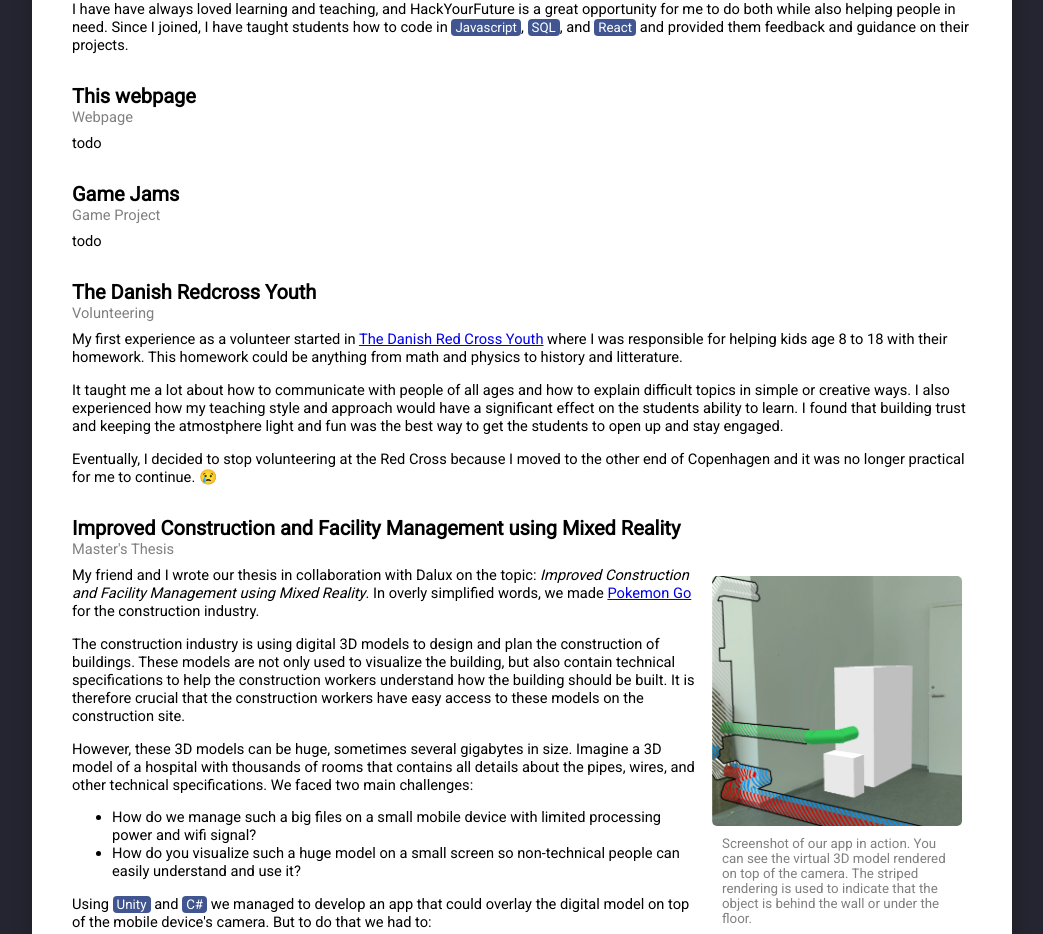
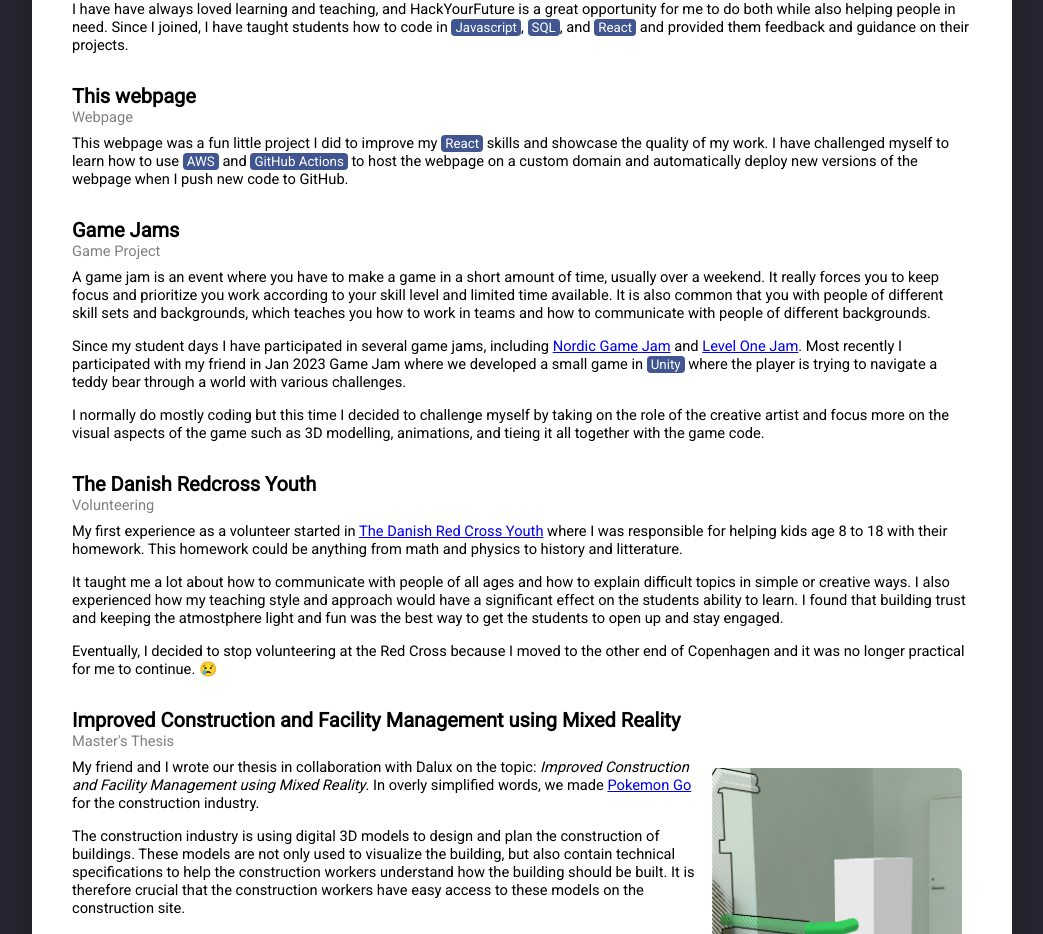
Before and after one commit to bhas/personal, a JavaScript app: page / in a window 1280 px wide. Shown: the part 2019-2953 px from the top of the page, without its empty margins (118-1161 px from the left). Built offline with nearby package versions, Linux system fonts and the light colour scheme.

Commit message:
Added gamejam section

```diff
--- a/src/components/ProjectsSection.js
+++ b/src/components/ProjectsSection.js
@@ -18,11 +18,27 @@
             </Project>
 
             <Project title={"This webpage"} subtitle={"Webpage"}>
-                todo
+                <p>
+                    This webpage was a fun little project I did to improve my <span className="badge">React</span> skills and showcase the quality of my work.
+                    I have challenged myself to learn how to use <span className="badge">AWS</span> and <span className="badge">GitHub Actions</span> to host the webpage on a custom domain and automatically deploy new versions of the webpage when I push new code to GitHub.
+                </p>
             </Project>
 
             <Project title={"Game Jams"} subtitle={"Game Project"}>
-                todo
+                <p>
+                    A game jam is an event where you have to make a game in a short amount of time, usually over a weekend.
+                    It really forces you to keep focus and prioritize you work according to your skill level and limited time available.
+                    It is also common that you with people of different skill sets and backgrounds, which teaches you how to work in teams and how to communicate with people of different backgrounds.
+                </p>
+                <p>
+                    Since my student days I have participated in several game jams, including <a href="https://nordicgamejam.com/" target="_blank">Nordic Game Jam</a> and <a href="https://levelonejam.com/" target="_blank">Level One Jam</a>.
+                    Most recently I participated with my friend in Jan 2023 Game Jam where we developed a small game in <span className="badge">Unity</span> where the player is trying to navigate a teddy bear through a world with various challenges.
+                </p>
+                <p>
+                    I normally do mostly coding but this time I decided to challenge myself by taking on the role of the creative artist and focus more on the visual aspects of the game such as 3D modelling, animations, and tieing it all together with the game code.
+                </p>
+                {/* https://itch.io/jam/nordic-game-jam-2023/rate/2018091 */}
+
             </Project>
 
             <Project title={"The Danish Redcross Youth"} subtitle={"Volunteering"}>
```
